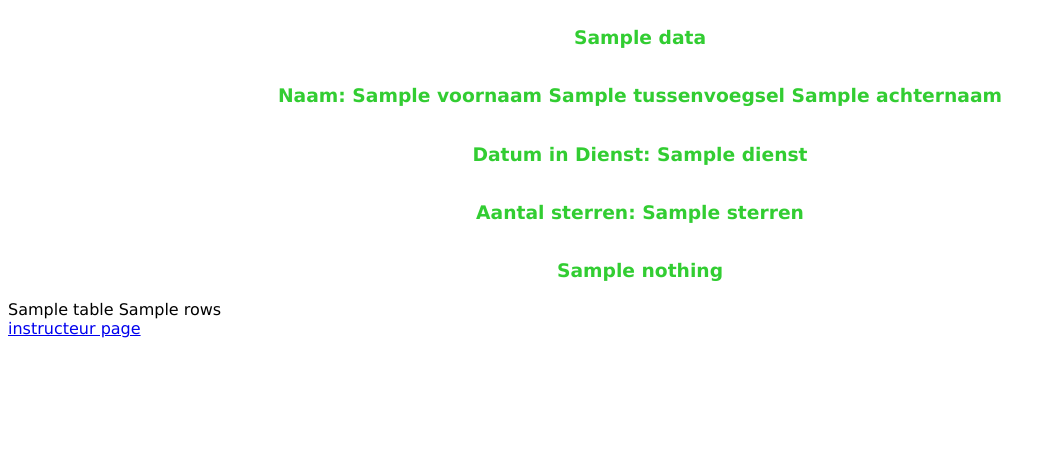
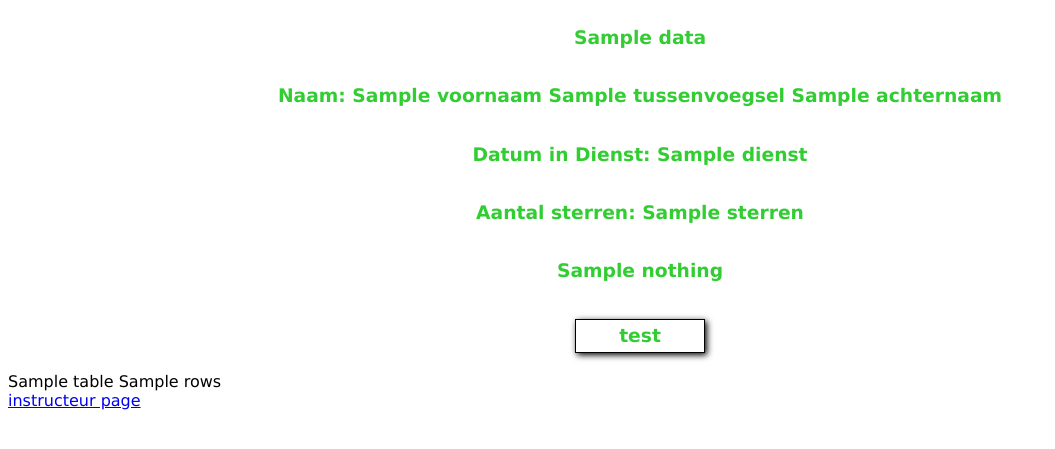
Before and after one commit to vincent-lang/BE-opdracht-02-335479, a PHP site: template app/views/voertuig/index.php in a window 1280 px wide. Shown: the top 449 px of the page, without its empty margins (0-1055 px from the left). Run offline with PHP 8.4, Linux system fonts and the light colour scheme; the template is opened without the code that fills it: most values are stand-ins (such as "Sample title", 1, 10 or a date in 2020); some libraries are stand-ins or nearby versions.

Commit message:
next commit

```diff
--- a/app/config/config.php
+++ b/app/config/config.php
@@ -2,5 +2,5 @@
     define('DB_HOST', 'localhost');
     define('DB_USER', 'root');
     define('DB_PASS', '');
-    define('DB_NAME', 'Mvc-2209b-P4');
-    define('URLROOT', 'http://mvc-P4.com');
+    define('DB_NAME', 'Mvc-2209b-P4-opdracht-2');
+    define('URLROOT', 'http://mvc-P4-opdracht-02');
--- a/app/views/voertuig/index.php
+++ b/app/views/voertuig/index.php
@@ -13,6 +13,9 @@
     <h3>Datum in Dienst: <?= $data['dienst']; ?></h3>
     <h3>Aantal sterren: <?= $data['sterren']; ?></h3>
     <h3><?= $data['nothing']; ?></h3>
+    <h3>
+        <a href="<?= URLROOT; ?>/voertuig/add">test</a>
+    </h3>
     <table>
         <thead>
             <?= $data['table']; ?>
--- a/public/css/style.css
+++ b/public/css/style.css
@@ -34,3 +34,21 @@ h3 {
     justify-content: center;
     color: limegreen;
 }
+
+h3>a {
+    display: flex;
+    justify-content: center;
+    align-items: center;
+    color: limegreen;
+    text-decoration: none;
+    border: 1px solid black;
+    box-shadow: 0.1rem 0.1rem 0.4rem black;
+    width: 8rem;
+    height: 2rem;
+}
+
+h3>a:hover {
+    background-color: black;
+        border: 1px solid limegreen;
+    box-shadow: 0.1rem 0.1rem 0.4rem limegreen;
+}
```
